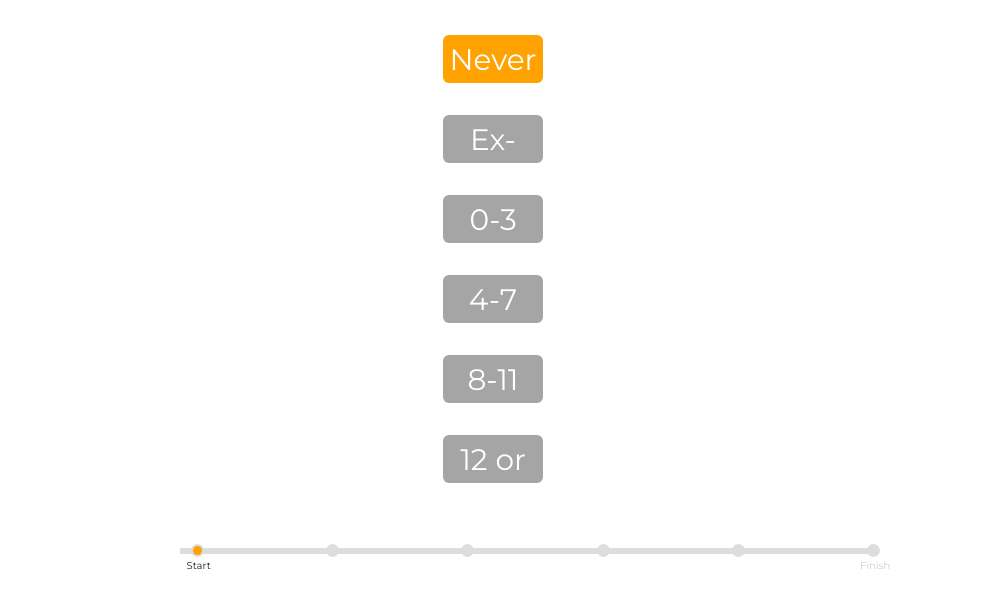
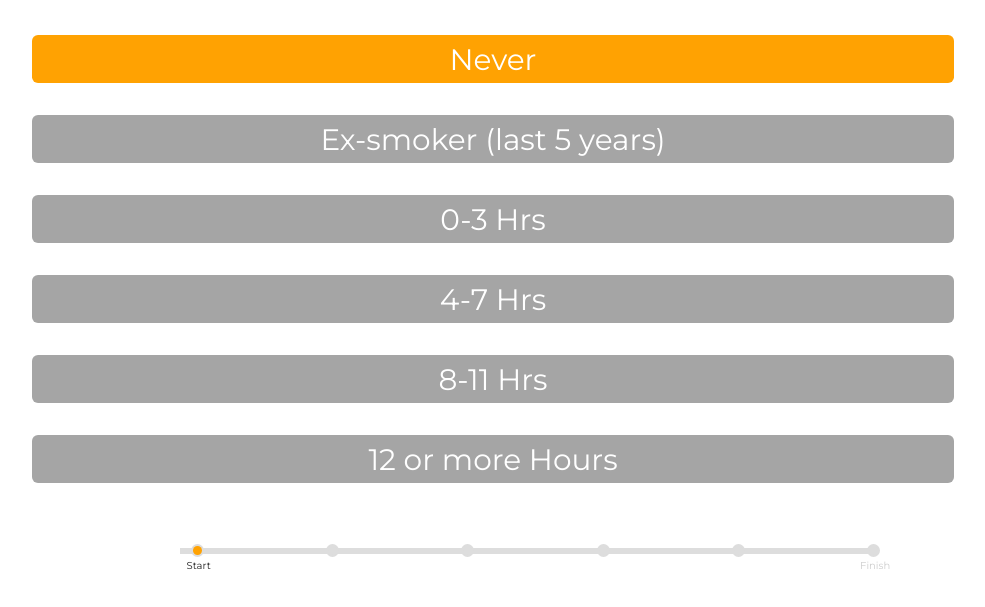
Before and after one commit to exildev/LeONPantallas, a plain HTML site: page lifestyle-4.html in a window 1280 px wide. Shown: the part 177-784 px from the top of the page, without its empty margins (99-1084 px from the left). Drawn offline with nearby package versions, Linux system fonts and the light colour scheme.

Commit message:
soporte botones full Fixes #5

```diff
--- a/lifestyle4.html
+++ b/lifestyle-4.html
@@ -17,22 +17,22 @@
             <p>Do you smoke?</p>
         </div>
         <div class="cb_btn_stact cb_flex_hcenter">
-            <div class="cb_btn cb_accent">Never</div>
+            <div class="cb_btn cb_accent cb_full">Never</div>
         </div>
         <div class="cb_btn_stact cb_flex_hcenter">
-            <div class="cb_btn cb_gray">Ex-smoker (last 5 years)</div>
+            <div class="cb_btn cb_gray cb_full">Ex-smoker (last 5 years)</div>
         </div>
         <div class="cb_btn_stact cb_flex_hcenter">
-            <div class="cb_btn cb_gray">0-3 Hrs</div>
+            <div class="cb_btn cb_gray cb_full">0-3 Hrs</div>
         </div>
         <div class="cb_btn_stact cb_flex_hcenter">
-            <div class="cb_btn cb_gray">4-7 Hrs</div>
+            <div class="cb_btn cb_gray cb_full">4-7 Hrs</div>
         </div>
         <div class="cb_btn_stact cb_flex_hcenter">
-            <div class="cb_btn cb_gray">8-11 Hrs</div>
+            <div class="cb_btn cb_gray cb_full">8-11 Hrs</div>
         </div>
         <div class="cb_btn_stact cb_flex_hcenter">
-            <div class="cb_btn cb_gray">12 or more Hours</div>
+            <div class="cb_btn cb_gray cb_full">12 or more Hours</div>
         </div>
         <div class="cb_flex"></div>
         <div class="cb_progress_bar">
```
